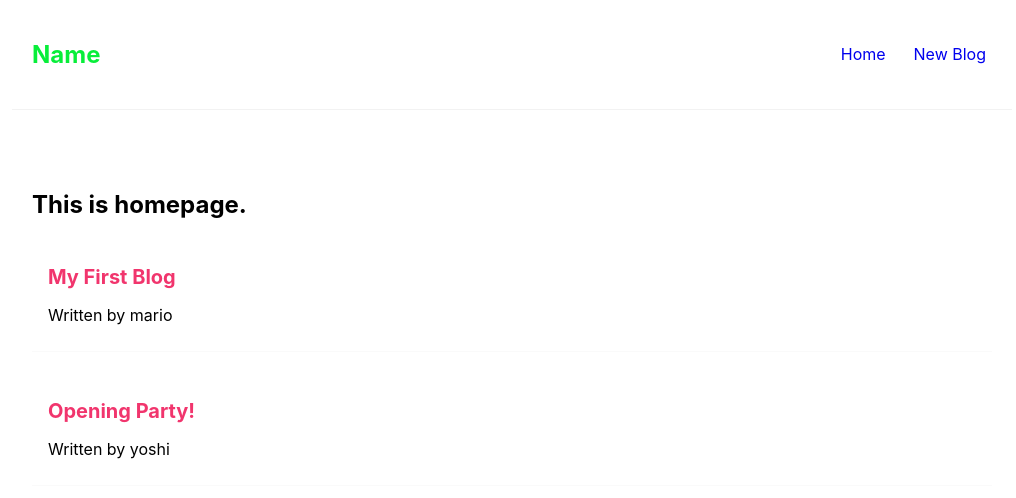
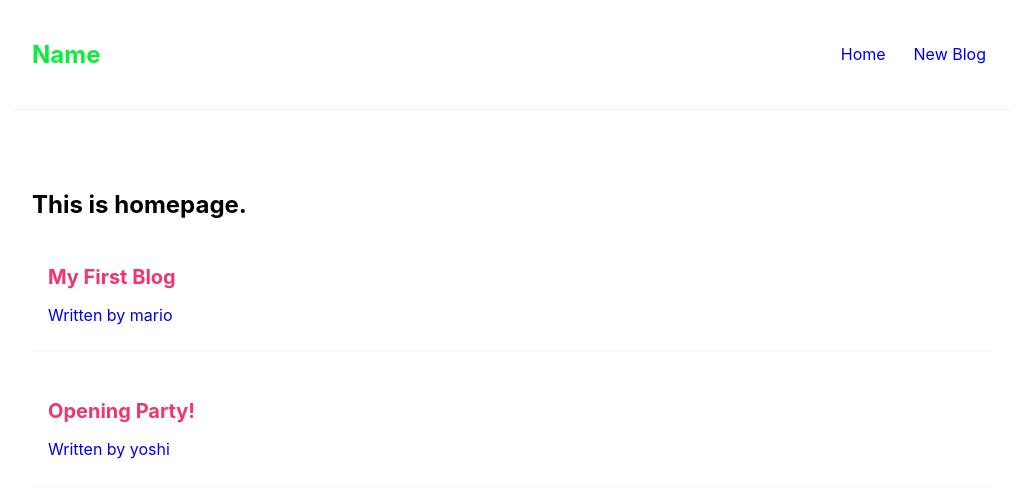
Before and after one commit to morris0906/react-blog, a React (Create React App) app: page / in a window 1280 px wide. Shown: the top 498 px of the page, without its empty margins (128-1144 px from the left). Built offline with nearby package versions, Linux system fonts and the light colour scheme; data requests are answered from the project's data file; the HTML template or start-up script is replaced by a standard one.

Commit message:
Accessing to posts from homepage.

```diff
--- a/src/App.js
+++ b/src/App.js
@@ -3,6 +3,7 @@ import "./App.css";
 import Add from "./Components/Add";
 import Home from "./Components/Home";
 import NavBar from "./Components/NavBar";
+import Blog from "./Components/Blog";
 
 function App() {
   return (
@@ -11,8 +12,9 @@ function App() {
         <NavBar />
         <div className="content">
           <Routes>
-            <Route path="/" element={<Home />} />
-            <Route path="/add" element={<Add />} />
+            <Route exact path="/" element={<Home />} />
+            <Route exact path="/add" element={<Add />} />
+            <Route path="/blogs/:id" element={<Blog />} />
           </Routes>
         </div>
       </div>
--- /dev/null
+++ b/src/Components/Blog.css
@@ -0,0 +1,16 @@
+.blog-details h2 {
+    font-size: 20px;
+    color: #f1356d;
+    margin-bottom: 10px;
+  }
+  .blog-details div {
+    margin: 20px 0;
+  }
+  .blog-details button {
+    background: #f1356d;
+    color: #fff;
+    border: 0;
+    padding: 8px;
+    border-radius: 8px;
+    cursor: pointer;
+  }
--- a/src/Components/Blog.js
+++ b/src/Components/Blog.js
@@ -1,6 +1,28 @@
+import { useParams } from "react-router-dom";
+import "./Blog.css";
+import useFetch from "./useFetch";
+
 const Blog = () => {
-  return <></>;
+  const { id } = useParams();
+  const {
+    data: blog,
+    isPending,
+    error,
+  } = useFetch("http://localhost:8000/blogs/" + id);
+
+  return (
+    <div className="blog-deatils">
+      {isPending && <div>Loading...</div>}
+      {error && <div>{error}</div>}
+      {blog && (
+        <article>
+          <h2>{blog.title}</h2>
+          <p>Written by {blog.author}</p>
+          <div>{blog.body}</div>
+        </article>
+      )}
+    </div>
+  );
 };
 
 export default Blog;
-<></>;
--- a/src/Components/BlogList.js
+++ b/src/Components/BlogList.js
@@ -1,12 +1,16 @@
+import { Link } from "react-router-dom";
+
 const BlogList = ({ blogs, title }) => {
   return (
     <div className="blog-list">
       <h2>{title}</h2>
       {blogs.map((blog) => (
         <div className="blog-preview" key={blog.id}>
-          <h2>{blog.title}</h2>
-          <p>Written by {blog.author}</p>
-          {/* <button onClick={() => handleDelete(blog.id)}>Delete</button> */}
+          <Link to={`/blogs/${blog.id}`}>
+            <h2>{blog.title}</h2>
+            <p>Written by {blog.author}</p>
+            {/* <button onClick={() => handleDelete(blog.id)}>Delete</button> */}
+          </Link>
         </div>
       ))}
     </div>
--- a/src/Components/Home.js
+++ b/src/Components/Home.js
@@ -1,31 +1,14 @@
-import { useState, useEffect } from "react";
+// import { useState, useEffect } from "react";
 import BlogList from "./BlogList";
 import "./Home.css";
+import useFetch from "./useFetch";
 
 const Home = () => {
-  const [blogs, setBlogs] = useState(null);
-  const [isPending, setIsPending] = useState(true);
-  const [error, setError] = useState(null);
-
-  useEffect(() => {
-    fetch("http://localhost:8000/blogs")
-      .then((res) => {
-        if (!res.ok) {
-          throw Error("Oops something went wrong");
-        }
-        return res.json();
-      })
-      .then((data) => {
-        setBlogs(data);
-        setIsPending(false);
-        setError(null);
-      })
-      .catch((err) => {
-        setIsPending(false);
-        setBlogs(null);
-        setError(err.message);
-      });
-  }, []);
+  const {
+    data: blogs,
+    isPending,
+    error,
+  } = useFetch("http://localhost:8000/blogs");
 
   return (
     <div className="home">
--- /dev/null
+++ b/src/Components/useFetch.js
@@ -0,0 +1,42 @@
+import { useEffect, useState } from "react";
+
+const useFetch = (url) => {
+  const [data, setData] = useState(null);
+  const [isPending, setIsPending] = useState(true);
+  const [error, setError] = useState(null);
+
+  useEffect(() => {
+    const abortCont = new AbortController();
+
+    fetch(url, { signal: abortCont.signal })
+      .then((res) => {
+        //Checking error from the server
+        if (!res.ok) {
+          throw Error("Oops something went wrong");
+        }
+        return res.json();
+      })
+      .then((data) => {
+        setData(data);
+        setIsPending(false);
+        setError(null);
+      })
+      .catch((err) => {
+        if (err.name === "AbortError") {
+          console.log("aborted");
+        } else {
+          setIsPending(false);
+          setError(err.message);
+        }
+        setIsPending(false);
+        setData(null);
+        setError(err.message);
+      });
+
+    return () => abortCont.abort();
+  }, [url]);
+
+  return { data, isPending, error };
+};
+
+export default useFetch;
```
